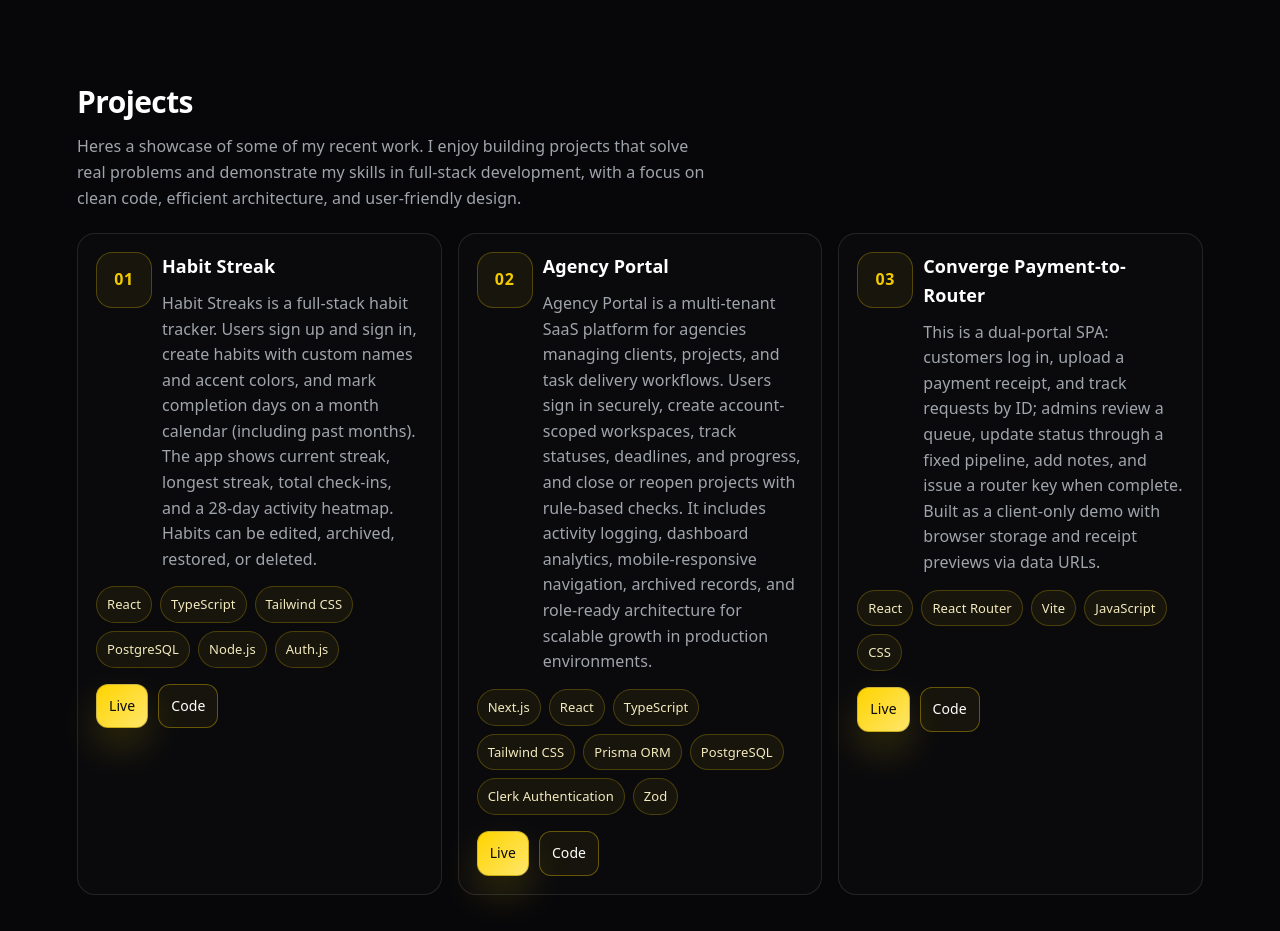
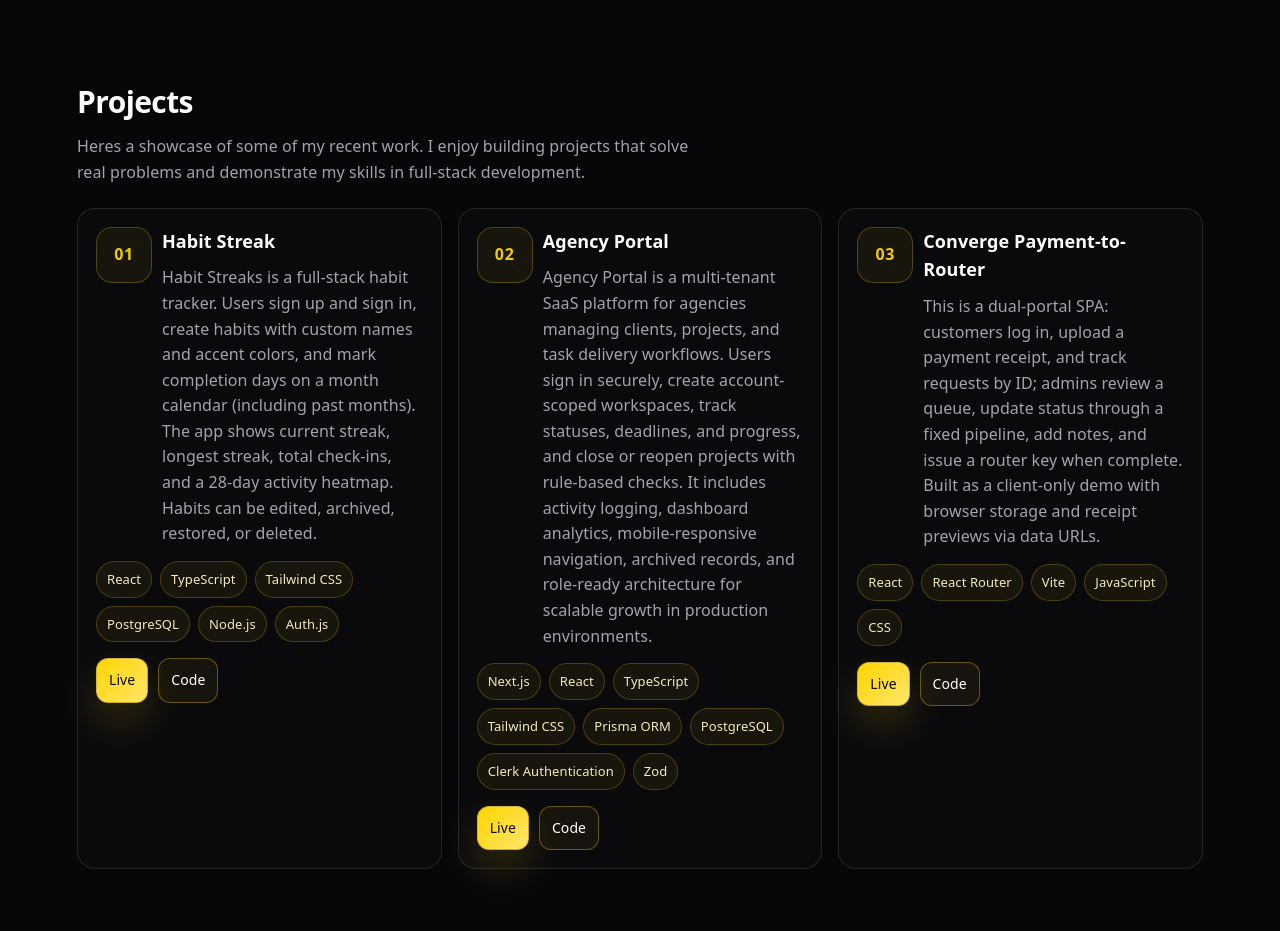
Before and after one commit to MichaelIanJapone/My-Portfolio, a React (Vite) app: page / in a window 1280 px wide. Shown: the part 1260-2191 px from the top of the page. Built offline with nearby package versions, Linux system fonts and the light colour scheme.

Commit message:
fix project description 2.0

```diff
--- a/src/App.tsx
+++ b/src/App.tsx
@@ -486,7 +486,7 @@ export default function App() {
           <div className="sectionHead">
             <h2>Projects</h2>
             <p className="sectionLead">
-              Heres a showcase of some of my recent work. I enjoy building projects that solve real problems and demonstrate my skills in full-stack development, with a focus on clean code, efficient architecture, and user-friendly design.
+              Heres a showcase of some of my recent work. I enjoy building projects that solve real problems and demonstrate my skills in full-stack development.
             </p>
           </div>
 
```
